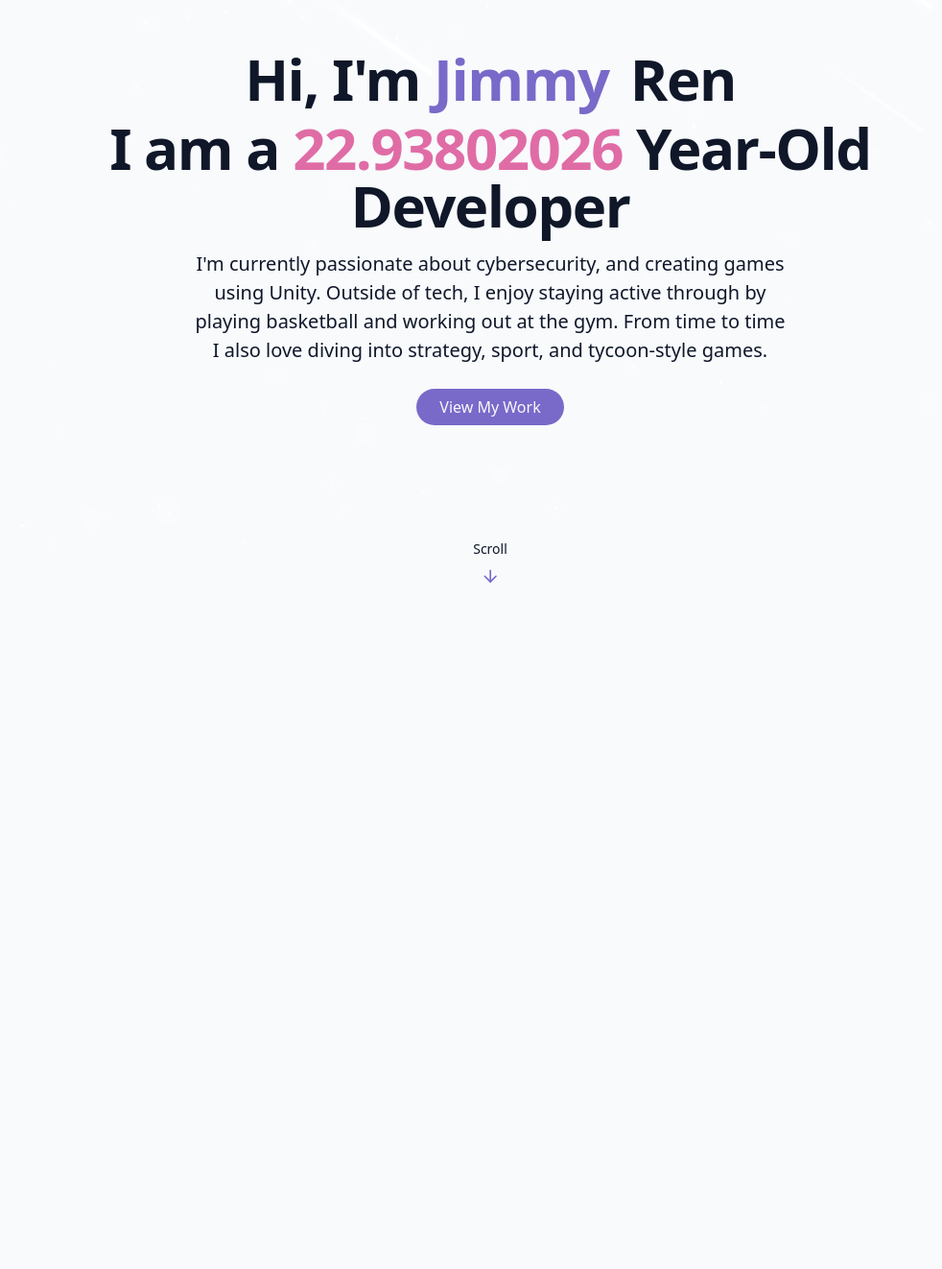
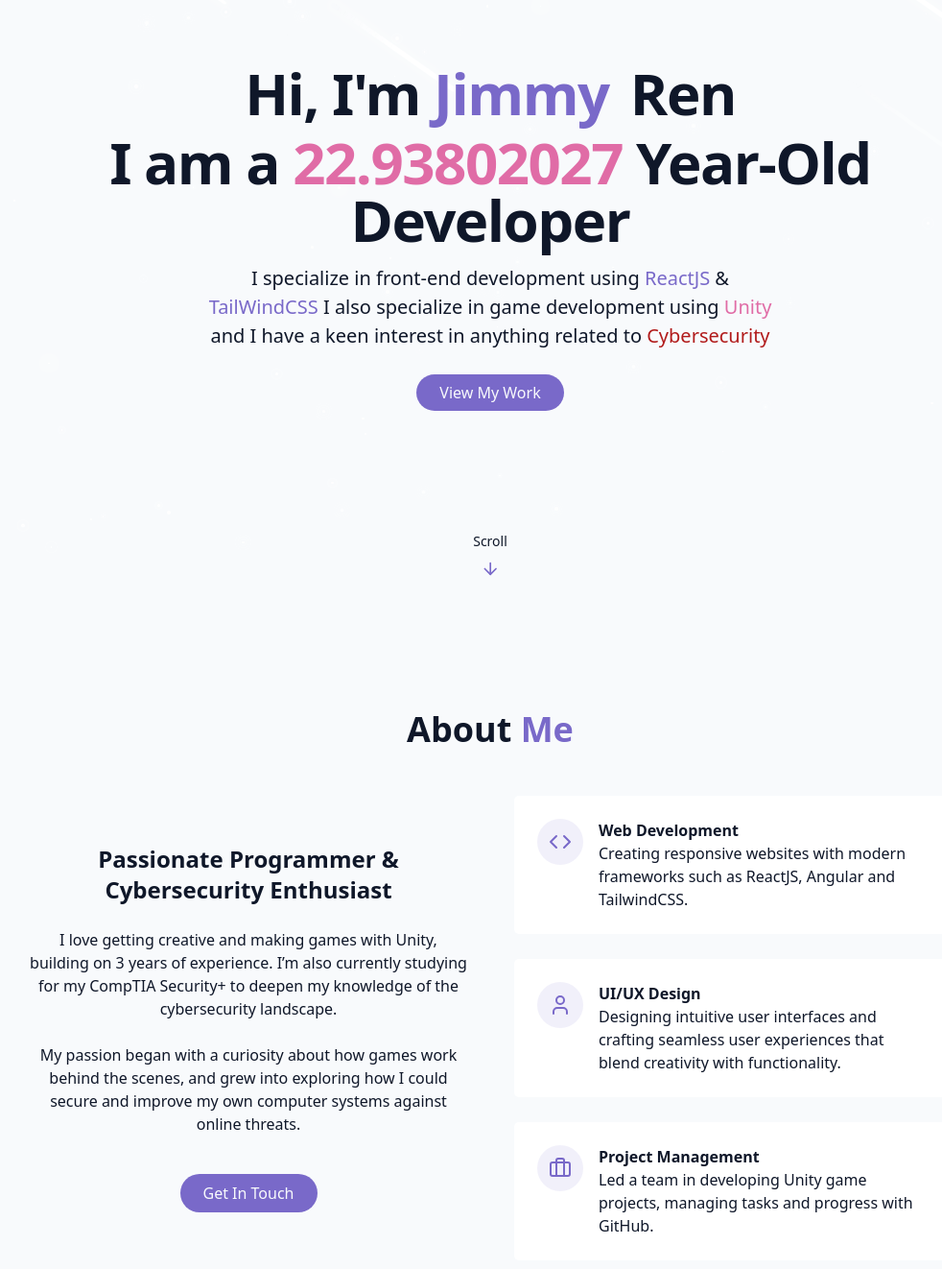
Before and after one commit to Jr3582/protfolioProject, a React (Vite) app: page / in a window 1280 px wide. Shown: the part 224-1546 px from the top of the page at 96% size, without its empty margins (129-1111 px from the left). Before the commit the page ends 868 px from the top, so only its background shows below. Built offline with nearby package versions, Linux system fonts and the light colour scheme.

Commit message:
About Section finished

```diff
--- /dev/null
+++ b/src/components/AboutSection.jsx
@@ -0,0 +1,85 @@
+import { Code, User, Briefcase } from "lucide-react"
+
+export const AboutSection = () => {
+    return <section id="about" className="py-24 p-4 relative">
+        {" "}
+        <div className="container mx-auto max-w-5xl">
+            <h2 className="text-3xl md:text-4xl font-bold mb-12 text-center">
+                About <span className="text-primary"> Me</span>
+            </h2>
+
+            <div className="grid grid-cols-1 md:grid-cols-2 gap-12 items-center">
+                {/* Left Col */}
+                <div className="space-y-6">
+                    <h3 className="text-2xl font-semibold">Passionate Programmer & <br></br> Cybersecurity Enthusiast</h3>
+
+                    <p className="text-muted-foreground">
+                        I love getting creative and making games with Unity, building on 3 years of experience.
+                        I’m also currently studying for my CompTIA Security+ to deepen my knowledge of the cybersecurity landscape.
+                    </p>
+
+                    <p className="text-muted-foreground">
+                        My passion began with a curiosity about how games work behind the scenes,
+                        and grew into exploring how I could secure and improve my own computer systems against online threats.
+                    </p>
+
+                    <div className="flex flex-col sm:flex-row gap-4 pt-4 justify-center">
+                        <a href="#contact" className="cosmic-button">
+                            {" "}
+                            Get In Touch
+                        </a>
+                    </div>
+
+                </div>
+
+                {/* Right Col */}
+                <div className="grid grid-cols-1 gap-6">
+                    <div className="gradient-border p-6 card-hover">
+                        <div className="flex items-start gap-4">
+                            <div className="p-3 rounded-full bg-primary/10">
+                                <Code className="h-6 w-6 text-primary" />
+                            </div>
+                            <div className="text-left">
+                                <h4 className="font-semibold textlg"> Web Development</h4>
+                                <p className="text-muted-foreground">
+                                    Creating responsive websites with modern frameworks such as
+                                    ReactJS, Angular and TailwindCSS.
+                                </p>
+                            </div>
+                        </div>
+                    </div>
+                    <div className="gradient-border p-6 card-hover">
+                        <div className="flex items-start gap-4">
+                            <div className="p-3 rounded-full bg-primary/10">
+                                <User className="h-6 w-6 text-primary" />
+                            </div>
+                            <div className="text-left">
+                                <h4 className="font-semibold textlg">UI/UX Design</h4>
+                                <p className="text-muted-foreground">
+                                    Designing intuitive user interfaces and
+                                    crafting seamless user experiences
+                                    that blend creativity with functionality.
+                                </p>
+                            </div>
+                        </div>
+                    </div>
+                    <div className="gradient-border p-6 card-hover">
+                        <div className="flex items-start gap-4">
+                            <div className="p-3 rounded-full bg-primary/10">
+                                <Briefcase className="h-6 w-6 text-primary" />
+                            </div>
+                            <div className="text-left">
+                                <h4 className="font-semibold textlg"> Project Management</h4>
+                                <p className="text-muted-foreground">
+                                    Led a team in developing Unity game projects,
+                                    managing tasks and progress with GitHub.
+                                </p>
+                            </div>
+                        </div>
+                    </div>
+
+                </div>
+            </div>
+        </div>
+    </section>
+}
--- a/src/components/HeroSection.jsx
+++ b/src/components/HeroSection.jsx
@@ -34,10 +34,13 @@
                 </h1>
 
                 <p className="mx-auto pt-4 max-w-3xl text-balance text-base md:text-xl leading-normal opacity-0 animate-fade-in-delay-3">
-                    I'm currently passionate about cybersecurity,
-                    and creating games using Unity.
-                    Outside of tech, I enjoy staying active through by playing basketball and working out at the gym.
-                    From time to time I also love diving into strategy, sport, and tycoon-style games.<br></br>
+                    I specialize in front-end development using
+                    <span className="text-primary"> ReactJS </span> &
+                    <span className="text-primary"> TailWindCSS </span>
+                    I also specialize in game development using
+                    <span className="text-secondary"> Unity </span>
+                    and I have a keen interest in anything related to
+                    <span className="text-teritary"> Cybersecurity </span>
                 </p>
 
                 <div className="pt-8 opacity-0 animate-fade-in-delay-4">
--- a/src/index.css
+++ b/src/index.css
@@ -9,6 +9,8 @@
   --color-primary-foreground: hsl(var(--primary-foreground));
 
   --color-secondary: hsl(var(--secondary));
+
+  --color-teritary: hsl(var(--teritary));
 
   --color-card: hsl(var(--card));
 
@@ -76,6 +78,8 @@
 
     --secondary: 330 65% 65%;
 
+    --teritary: 0 74% 40%;
+
     --border: 214 32% 91%;
   }
 
@@ -89,6 +93,8 @@
     --primary-foreground: 213 31% 91%;
 
     --secondary: 330 70% 70%;
+
+    --teritary: 0 72% 45%;
 
     --border: 217 33% 20%;
   }
--- a/src/pages/Home.jsx
+++ b/src/pages/Home.jsx
@@ -2,6 +2,7 @@
 import { StarBackground } from "../components/StarBackground";
 import { NavBar } from "../components/NavBar";
 import { HeroSection } from "../components/HeroSection";
+import { AboutSection } from "../components/AboutSection";
 
 export const Home = () => {
     return (
@@ -17,7 +18,13 @@
 
             {/* Main Content */}
             <main>
+                {/* Hero Section */}
                 <HeroSection />
+
+                {/* About Me Section */}
+                <AboutSection></AboutSection>
+
+
             </main>
 
             {/* Footer */}
```
